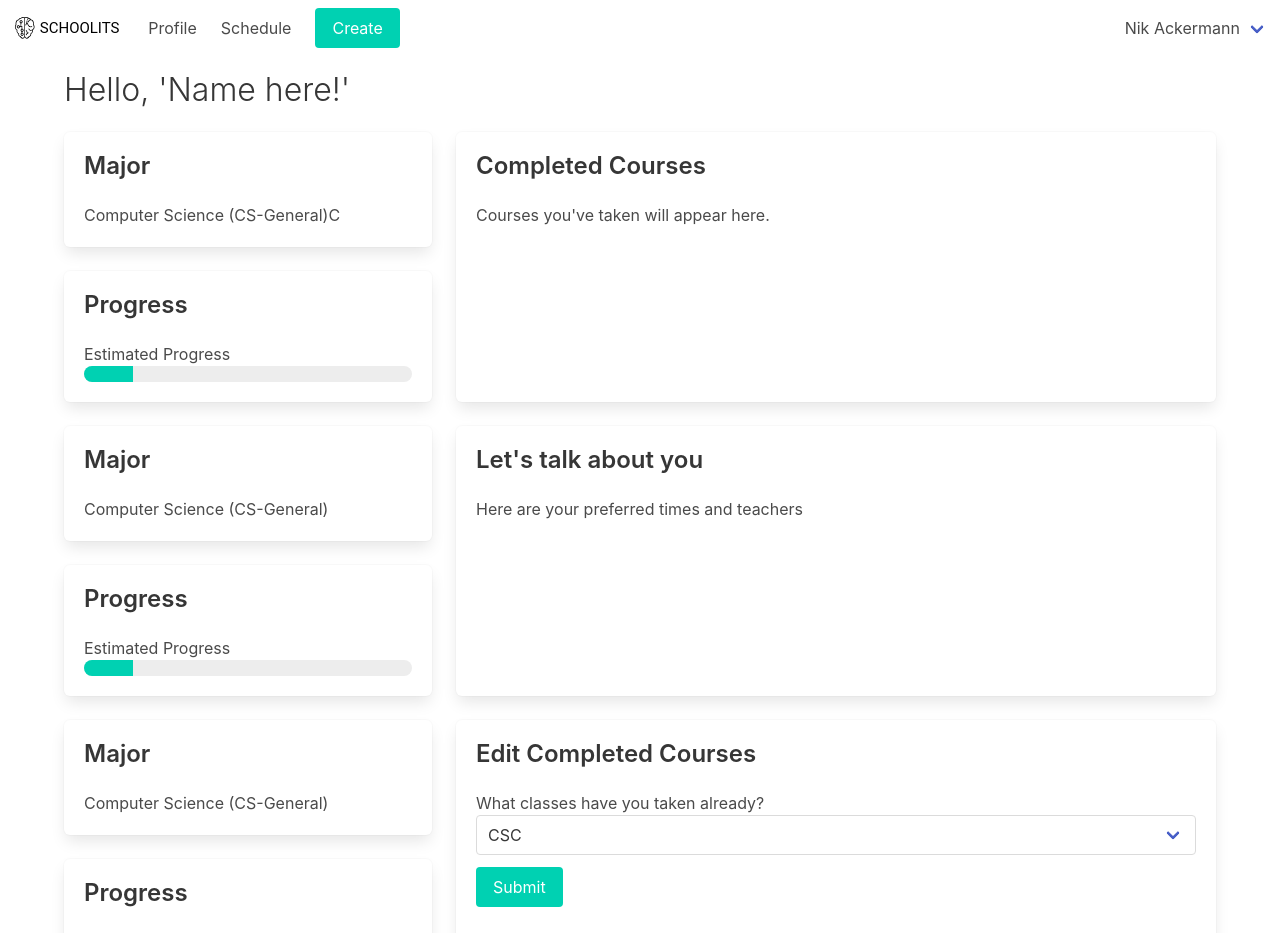
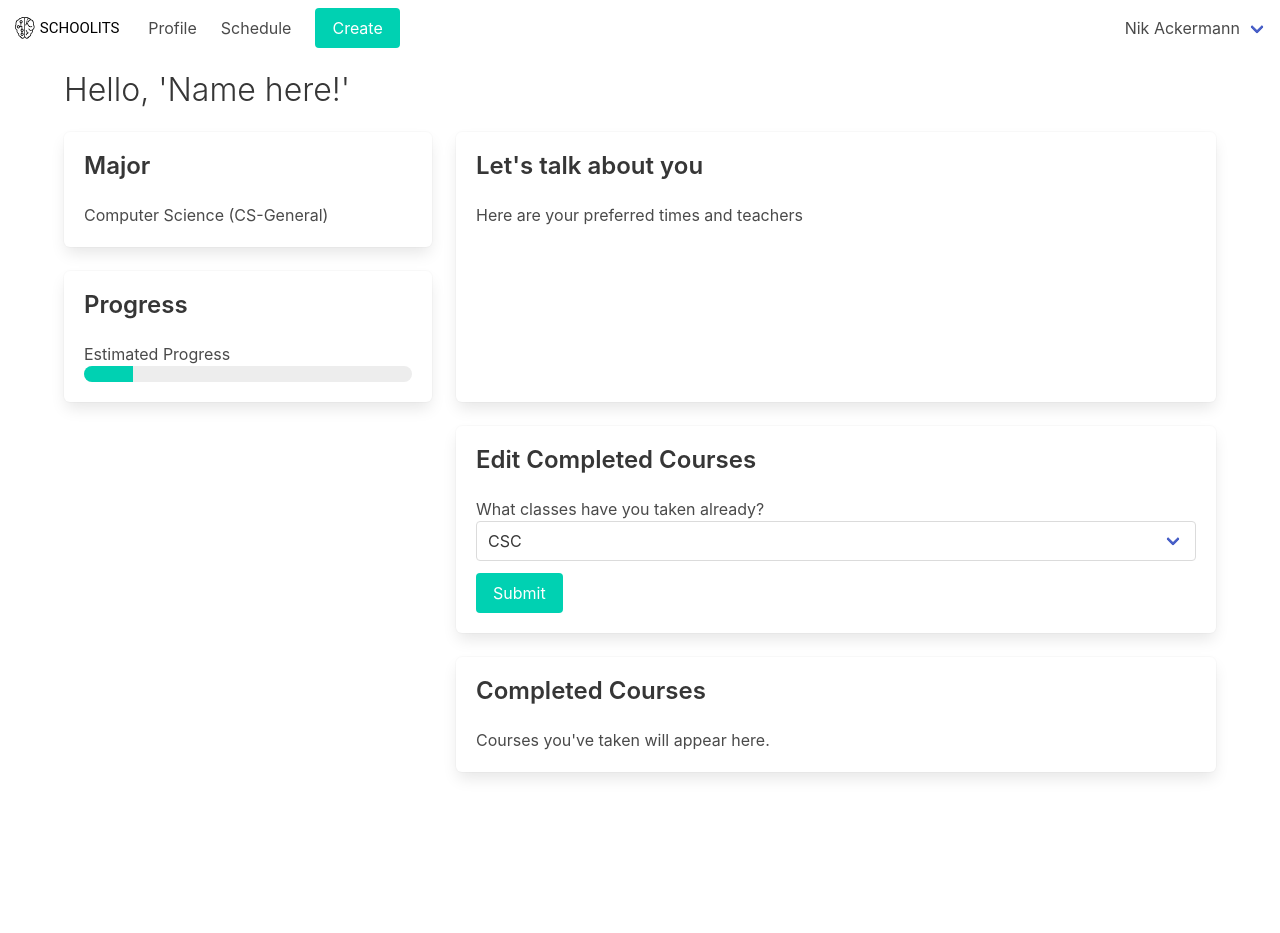
Before and after one commit to nikackermann/scheduleMe, a React (Create React App) app in the folder frontend/: page /profile in a window 1280 px wide. Shown: the top 933 px of the page. After the commit the page ends 800 px from the top, so only its background shows below. Built offline with nearby package versions, Linux system fonts and the light colour scheme.

Commit message:
updated profile more and replaced 'class' with 'className'

```diff
--- a/frontend/src/components/Profile.jsx
+++ b/frontend/src/components/Profile.jsx
@@ -1,85 +1,46 @@
 import React, { Component } from 'react';
 
 const Profile = () => (
-  <div class="container">
-    <h1 class="title has-text-weight-light">
+  <div className="container">
+    <h1 className="title has-text-weight-light">
       Hello, <span className="">'Name here!'</span>
     </h1>
     {/*Profile Tab*/}
-    <div class="tile is-ancestor">
-      <div class="tile is-4 is-vertical is-parent">
-        <div class="tile is-child box">
-          <p class="title is-4">Major</p>
-          <span>Computer Science (CS-General)</span>C
+    <div className="tile is-ancestor">
+      <div className="tile is-4 is-vertical is-parent">
+        <div className="tile is-child box">
+          <p className="title is-4">Major</p>
+          <span>Computer Science (CS-General)</span>
         </div>
-        <div class="tile is-child box">
-          <p class="title is-4">Progress</p>
+        <div className="tile is-child box">
+          <p className="title is-4">Progress</p>
           <p>
             <p>Estimated Progress</p>
-            <progress class="progress is-primary" value="15" max="100">
+            <progress className="progress is-primary" value="15" max="100">
               30%
             </progress>
           </p>
         </div>
       </div>
-      <div class="tile is-parent">
-        <div class="tile is-child box">
-          <p class="title is-4">Completed Courses</p>
-          <p>Courses you've taken will appear here.</p>
+      <div className="tile is-parent">
+        <div className="tile is-child box">
+          <p className="title is-4">Let's talk about you</p>
+          <p>Here are your preferred times and teachers</p>
         </div>
       </div>
     </div>
 
     {/*Preferences Tab*/}
-    <div class="tile is-ancestor">
-      <div class="tile is-4 is-vertical is-parent">
-        <div class="tile is-child box">
-          <p class="title is-4">Major</p>
-          <p>Computer Science (CS-General)</p>
-        </div>
-        <div class="tile is-child box">
-          <p class="title is-4">Progress</p>
-          <p>
-            <p>Estimated Progress</p>
-            <progress class="progress is-primary" value="15" max="100">
-              30%
-            </progress>
-          </p>
-        </div>
-      </div>
-      <div class="tile is-parent">
-        <div class="tile is-child box">
-          <p class="title is-4">Let's talk about you</p>
-          <p>Here are your preferred times and teachers</p>
-        </div>
-      </div>
-    </div>
-
-    {/*Edit Profile Tab*/}
-    <div class="tile is-ancestor">
-      <div class="tile is-4 is-vertical is-parent">
-        <div class="tile is-child box">
-          <p class="title is-4">Major</p>
-          <p>Computer Science (CS-General)</p>
-        </div>
-        <div class="tile is-child box">
-          <p class="title is-4">Progress</p>
-          <p>
-            <p>Estimated Progress</p>
-            <progress class="progress is-primary" value="15" max="100">
-              30%
-            </progress>
-          </p>
-        </div>
-      </div>
-      <div class="tile is-parent">
-        <div class="tile is-child box">
-          <p class="title is-4">Edit Completed Courses</p>
+    <div className="tile is-ancestor">
+      <div className="tile is-4 is-vertical is-parent" />
+      <div className="tile is-parent">
+        <div className="tile is-child box">
+          <p className="title is-4">Edit Completed Courses</p>
           <p>
             <h2>What classes have you taken already?</h2>
-            <div class="field">
-              <div class="control is-expanded">
-                <div class="select is-fullwidth">
+            <div className="field">
+              <div className="control is-expanded">
+                <div className="select is-fullwidth">
                   <select name="Course">
                     <option value="CSC">CSC</option>
                     <option value="MAT">MAT</option>
@@ -91,10 +52,21 @@ const Profile = () => (
               </div>
             </div>
 
-            <div class="control">
-              <button class="button is-primary">Submit</button>
+            <div className="control">
+              <button className="button is-primary">Submit</button>
             </div>
           </p>
+        </div>
+      </div>
+    </div>
+
+    {/*Edit Profile Tab*/}
+    <div className="tile is-ancestor">
+      <div className="tile is-4 is-vertical is-parent" />
+      <div className="tile is-parent">
+        <div className="tile is-child box">
+          <p className="title is-4">Completed Courses</p>
+          <p>Courses you've taken will appear here.</p>
         </div>
       </div>
     </div>
```
